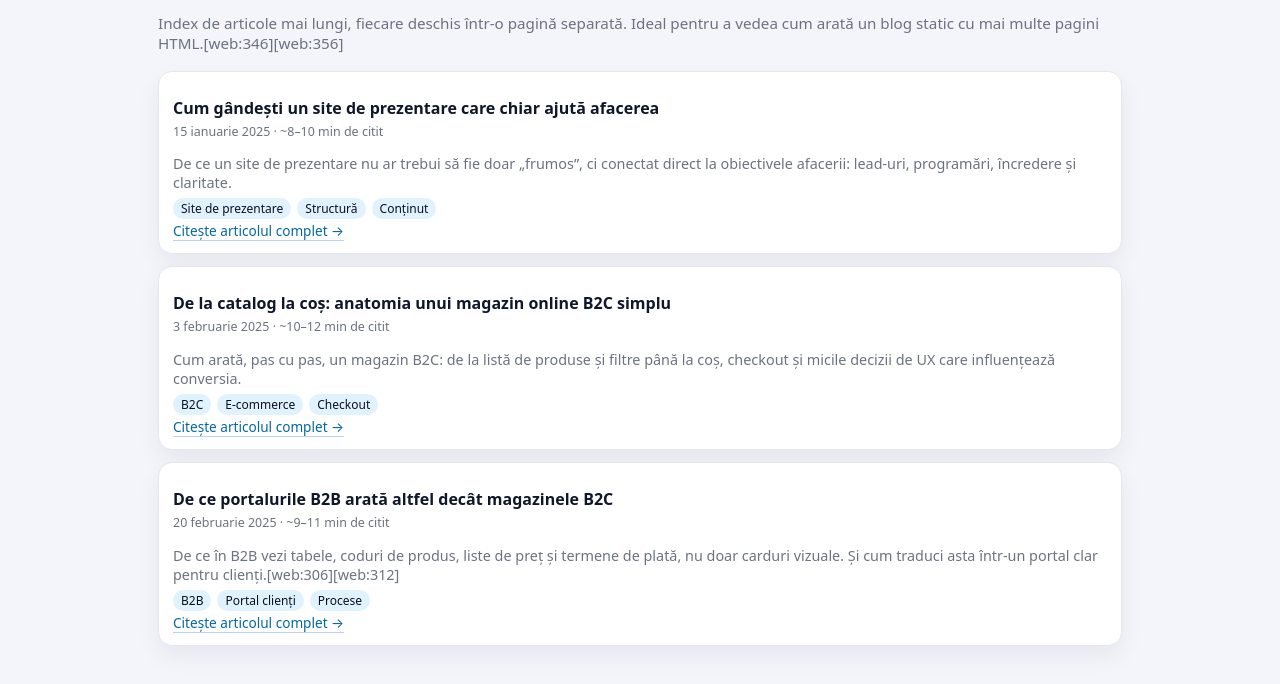
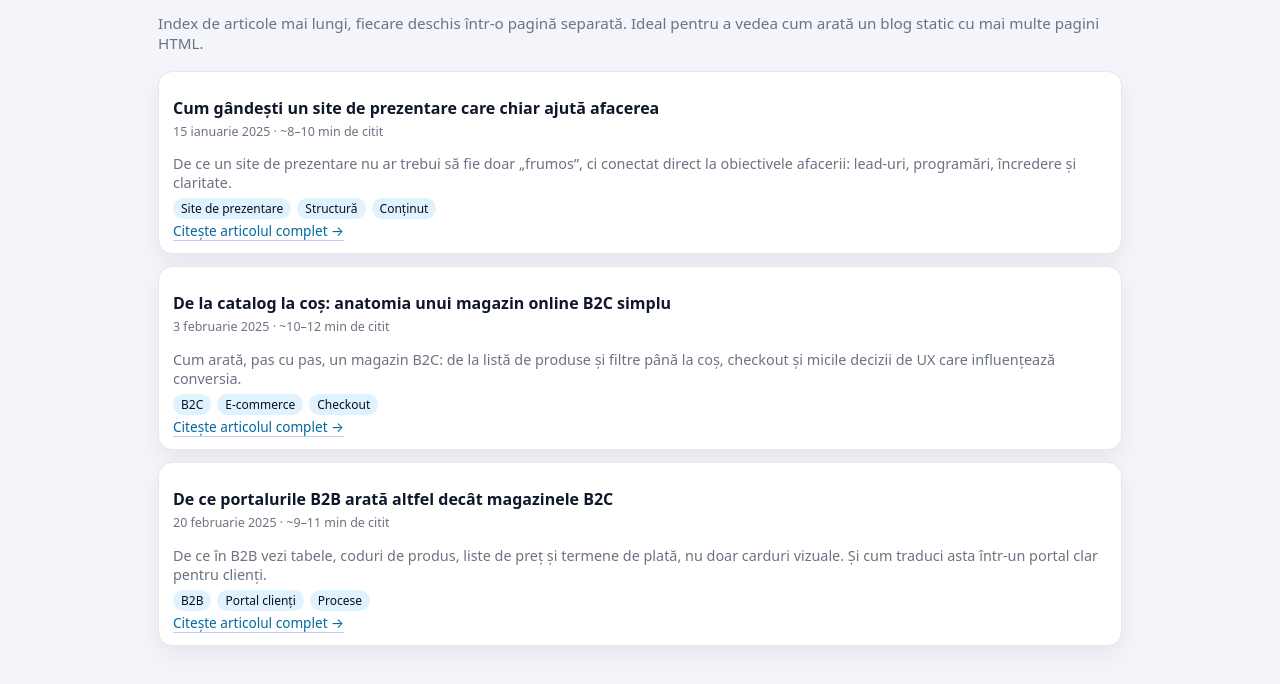
Before and after one commit to calugaruandrei2000/agc-web, a plain HTML site: page demo-blog.html in a window 1280 px wide. Shown: the part 142-826 px from the top of the page. Drawn offline with Linux system fonts and the light colour scheme.

Commit message:
Update demo-blog.html

```diff
--- a/demo-blog.html
+++ b/demo-blog.html
@@ -161,7 +161,7 @@
 <main>
   <h1>Blog demo AGC Web</h1>
   <p class="lead">
-    Index de articole mai lungi, fiecare deschis într-o pagină separată. Ideal pentru a vedea cum arată un blog static cu mai multe pagini HTML.[web:346][web:356]
+    Index de articole mai lungi, fiecare deschis într-o pagină separată. Ideal pentru a vedea cum arată un blog static cu mai multe pagini HTML.
   </p>
 
   <section class="post-list">
@@ -201,7 +201,7 @@
       <h2 class="post-title">De ce portalurile B2B arată altfel decât magazinele B2C</h2>
       <div class="post-meta">20 februarie 2025 · ~9–11 min de citit</div>
       <p class="post-teaser">
-        De ce în B2B vezi tabele, coduri de produs, liste de preț și termene de plată, nu doar carduri vizuale. Și cum traduci asta într-un portal clar pentru clienți.[web:306][web:312]
+        De ce în B2B vezi tabele, coduri de produs, liste de preț și termene de plată, nu doar carduri vizuale. Și cum traduci asta într-un portal clar pentru clienți.
       </p>
       <div class="post-tags">
         <span class="tag-pill">B2B</span>
```
